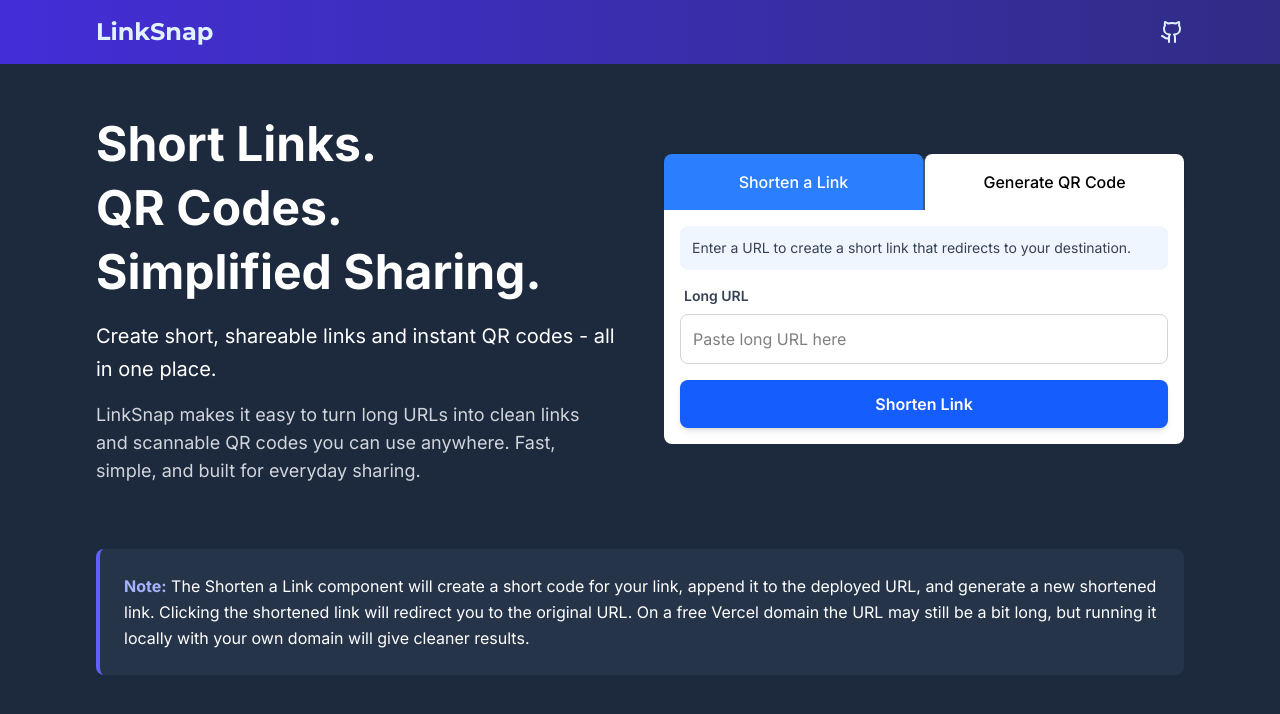
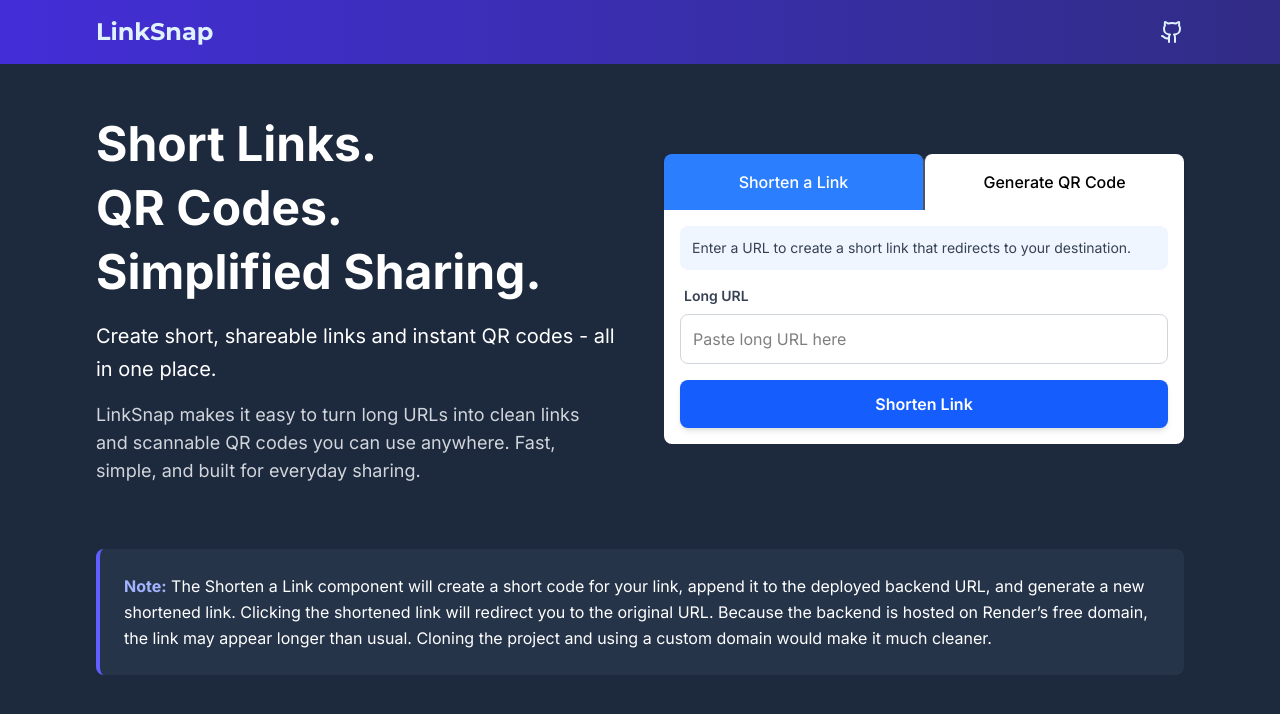
Before and after one commit to haaaarsh4/LinkSnap, a Next.js app in the folder frontend/: page / in a window 1280 px wide. Shown: the top 714 px of the page. Built offline with nearby package versions, Linux system fonts and the light colour scheme.

Commit message:
Desc change

```diff
--- a/frontend/app/page.tsx
+++ b/frontend/app/page.tsx
@@ -31,8 +31,7 @@ export default function Home() {
       <div className="text-white px-4 sm:px-8 md:px-12 lg:px-24 py-8">
         <div className="bg-slate-700/50 border-l-4 border-indigo-500 rounded-lg p-4 sm:p-6">
           <p className="text-sm sm:text-base leading-relaxed">
-            <strong className="text-indigo-300">Note:</strong> The Shorten a Link component will create a short code for your link, append it to the deployed URL, and generate a new shortened link. Clicking the shortened link will redirect you to the original URL. On a free Vercel domain the URL may still be a bit long, but running it locally with your own domain will give cleaner results.
-          </p>
+            <strong className="text-indigo-300">Note:</strong> The Shorten a Link component will create a short code for your link, append it to the deployed backend URL, and generate a new shortened link. Clicking the shortened link will redirect you to the original URL. Because the backend is hosted on Render’s free domain, the link may appear longer than usual. Cloning the project and using a custom domain would make it much cleaner.          </p>
         </div>
       </div>
     </div>
```
